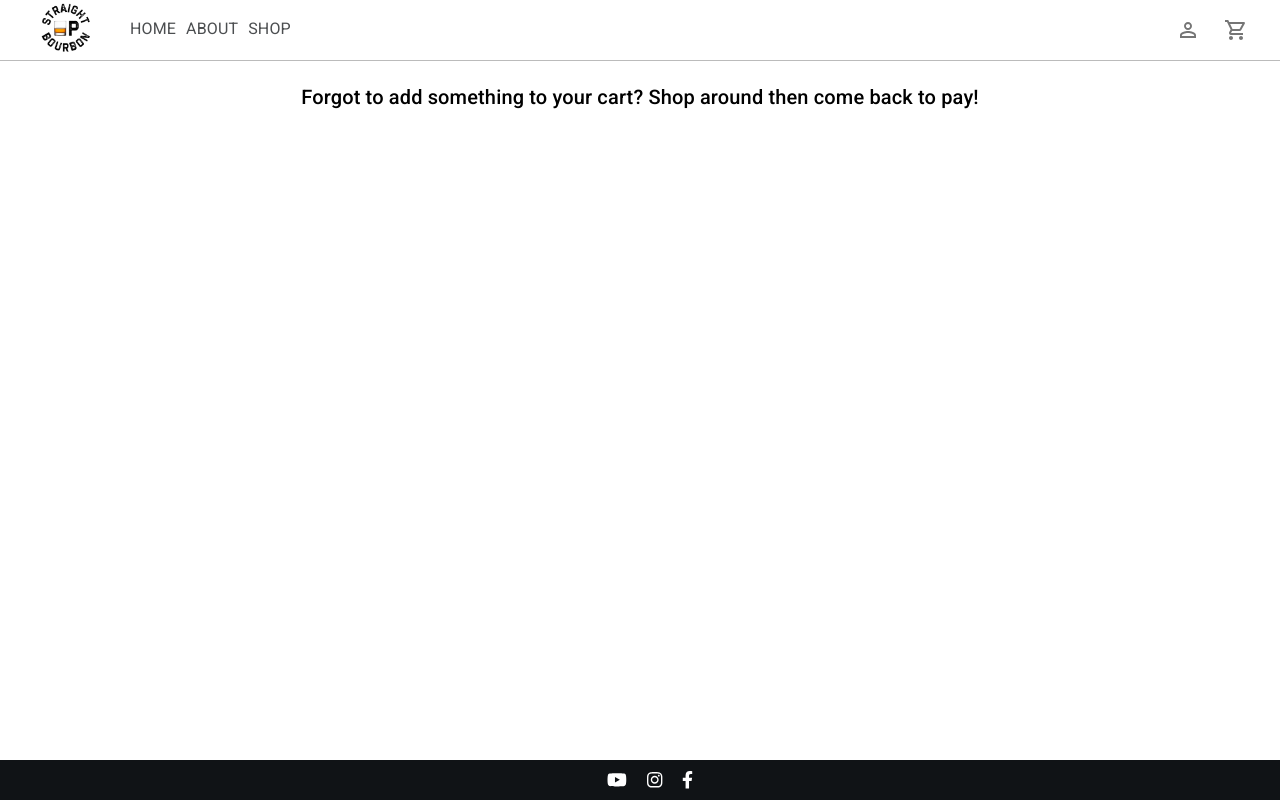
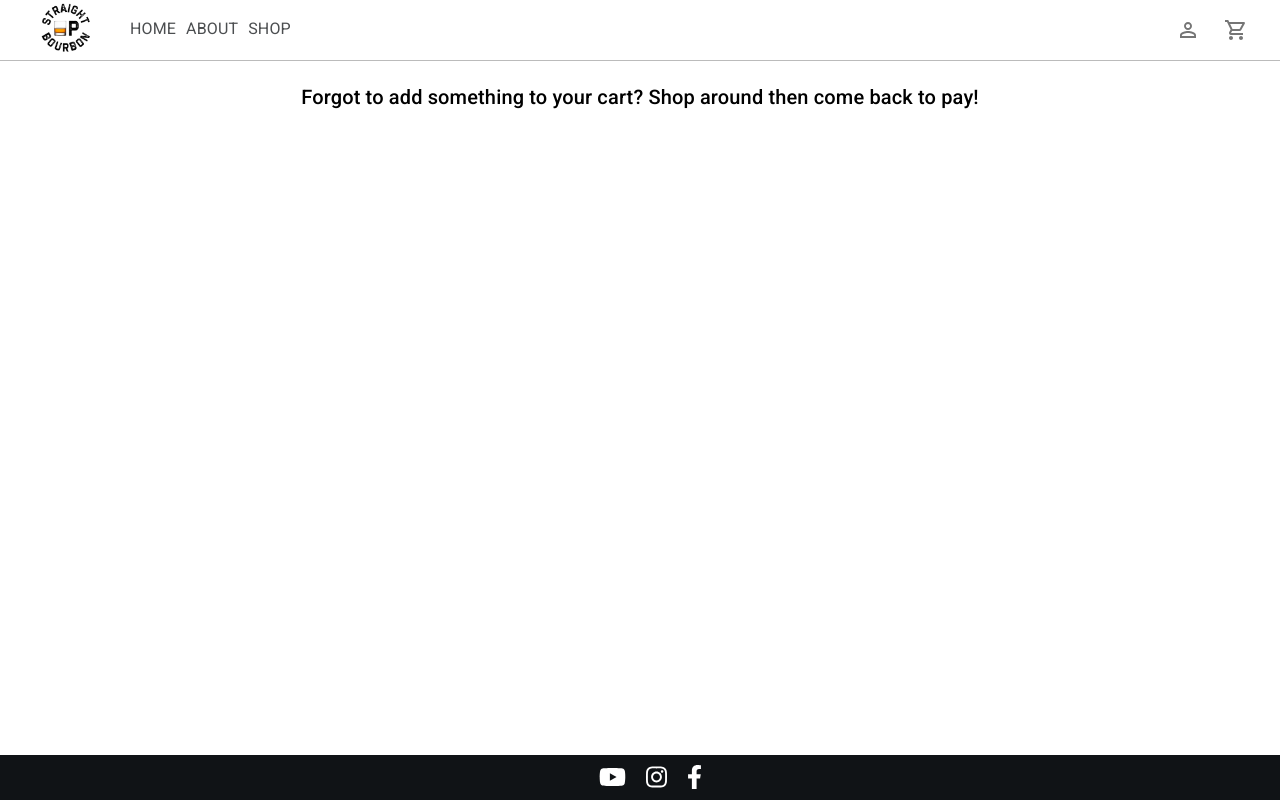
Before and after one commit to nsnyder1992/straight-up-bourbon-client, a React (Create React App) app: page /cancel in a window 1280 px wide. Built offline with nearby package versions, Linux system fonts and the light colour scheme; no server answers.

Commit message:
made icons a bit bigger

```diff
--- a/src/components/styles/Footer.css
+++ b/src/components/styles/Footer.css
@@ -15,7 +15,7 @@ footer {
 
 .follow-icons {
   color: white;
-  font-size: 1.1rem;
+  font-size: 1.5rem;
   margin: 0px 10px;
 }
 
```
